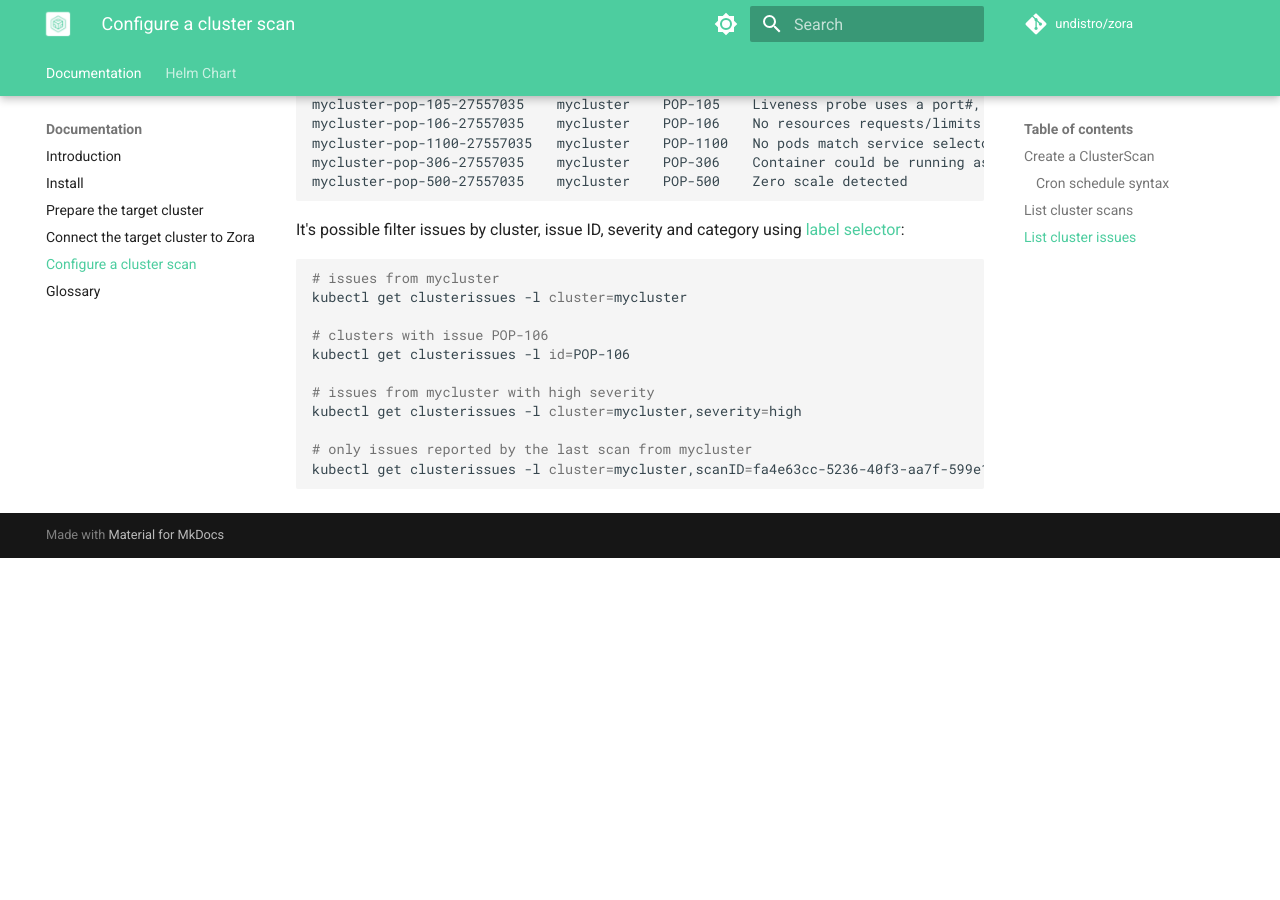
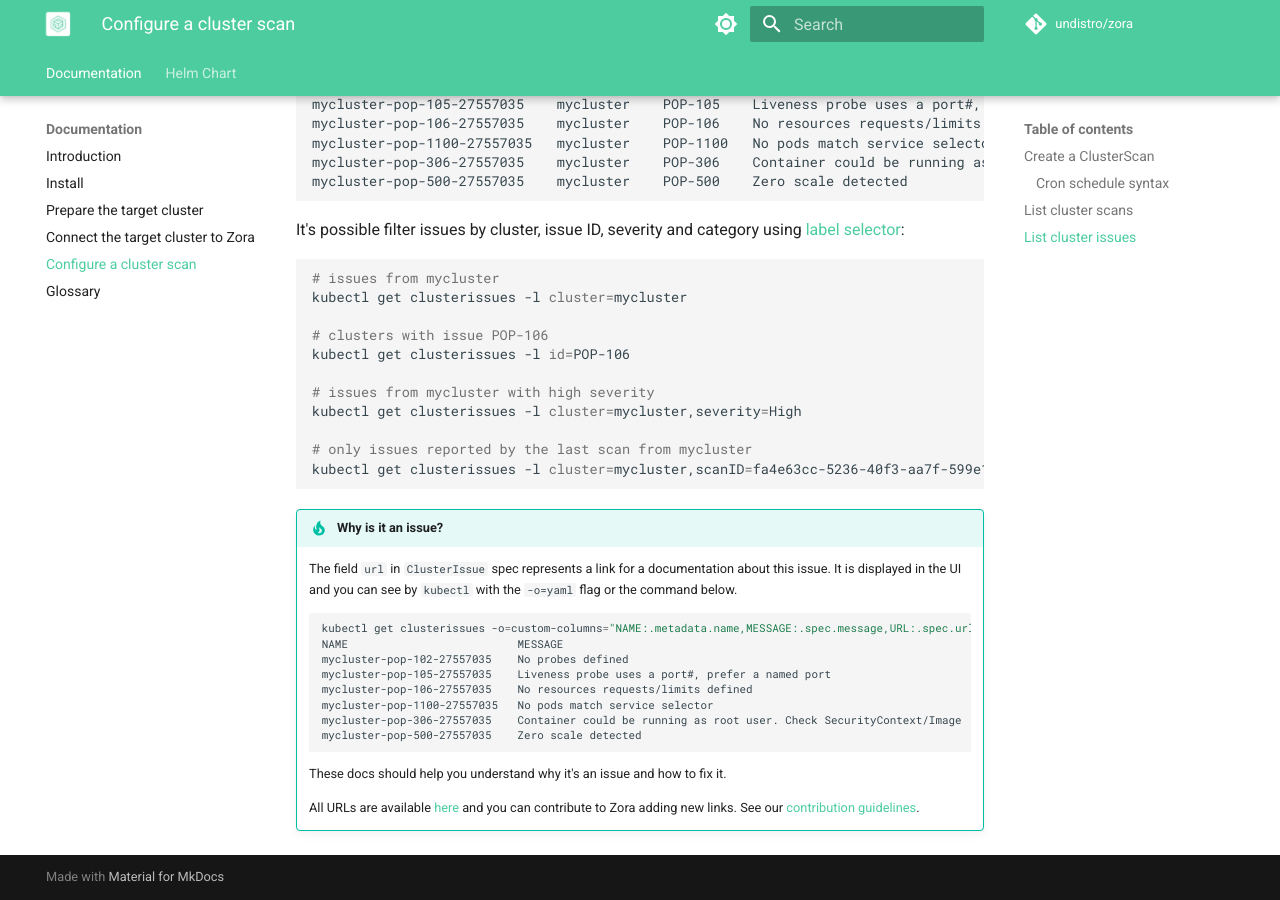
Before and after one commit to undistro/zora, an MkDocs documentation site: the page built from docs/cluster-scan.md, in a window 1280 px wide and 900 px high, scrolled down 1954 px. Built offline with MkDocs 1.6.1 and Material for MkDocs 9.7.7, drawn with Linux system fonts in a browser that asks for light colours; comment, search, counter and statistics services are not loaded; before the commit the page ends 2512 px from its top, so only the background shows below that.

Commit message:
doc issues url

````diff
--- a/docs/cluster-scan.md
+++ b/docs/cluster-scan.md
@@ -98,8 +98,29 @@ kubectl get clusterissues -l cluster=mycluster
 kubectl get clusterissues -l id=POP-106
 
 # issues from mycluster with high severity
-kubectl get clusterissues -l cluster=mycluster,severity=high
+kubectl get clusterissues -l cluster=mycluster,severity=High
 
 # only issues reported by the last scan from mycluster
 kubectl get clusterissues -l cluster=mycluster,scanID=fa4e63cc-5236-40f3-aa7f-599e1c83208b
 ```
+
+!!! tip "Why is it an issue?"
+
+    The field `url` in `ClusterIssue` spec represents a link for a documentation about this issue.
+    It is displayed in the UI and you can see by `kubectl` with the `-o=yaml` flag or the command below.
+
+    ```shell
+    kubectl get clusterissues -o=custom-columns="NAME:.metadata.name,MESSAGE:.spec.message,URL:.spec.url"
+    NAME                          MESSAGE                                                                        URL
+    mycluster-pop-102-27557035    No probes defined                                                              https://kubernetes.io/docs/tasks/configure-pod-container/configure-liveness-readiness-startup-probes/
+    mycluster-pop-105-27557035    Liveness probe uses a port#, prefer a named port                               <none>
+    mycluster-pop-106-27557035    No resources requests/limits defined                                           https://kubernetes.io/docs/concepts/configuration/manage-resources-containers/
+    mycluster-pop-1100-27557035   No pods match service selector                                                 https://kubernetes.io/docs/concepts/services-networking/service/#defining-a-service
+    mycluster-pop-306-27557035    Container could be running as root user. Check SecurityContext/Image           https://kubernetes.io/docs/concepts/security/pod-security-standards/#restricted
+    mycluster-pop-500-27557035    Zero scale detected                                                            https://kubernetes.io/docs/concepts/workloads/
+    ```
+
+    These docs should help you understand why it's an issue and how to fix it.
+
+    All URLs are available [here](https://github.com/undistro/zora/blob/main/worker/report/popeye/parse_types.go#L109)
+    and you can contribute to Zora adding new links. See our [contribution guidelines](https://github.com/undistro/zora/blob/main/CONTRIBUTING.md).
````
